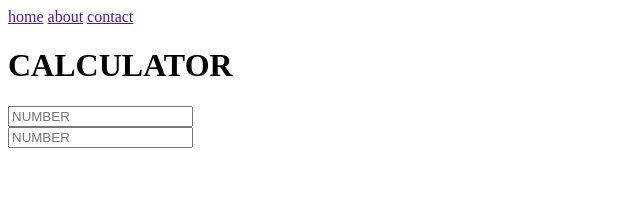
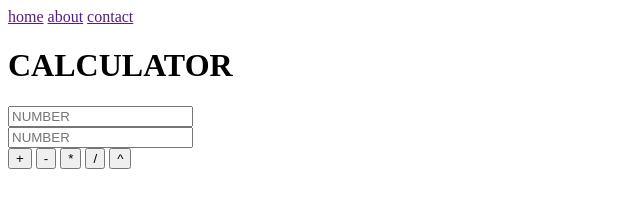
Before and after one commit to sadiq414/calculator, a plain HTML site: page index.html in a window 1280 px wide. Shown: the whole page, without its empty margins (0-640 px from the left). Drawn offline with Linux system fonts and the light colour scheme.

Commit message:
added buttons

```diff
--- a/index.html
+++ b/index.html
@@ -26,5 +26,13 @@
             <input type="number" class="num" id="num1" name="num1" placeholder="NUMBER">
         </div>
     </div>
+    <div class="btn">
+      <button id="plus">+</button>
+      <button id="minus">-</button>
+      <button id="intu">*</button>
+      <button id="divide">/</button>
+      <button id="power">^</button>
+
+    </div>
   </body>
 </html>
```
